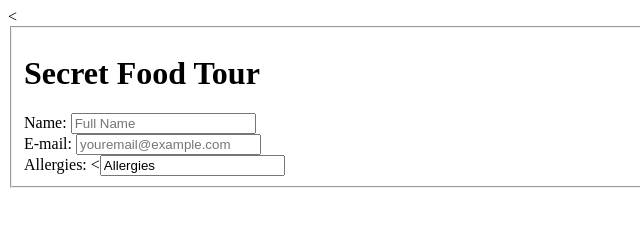
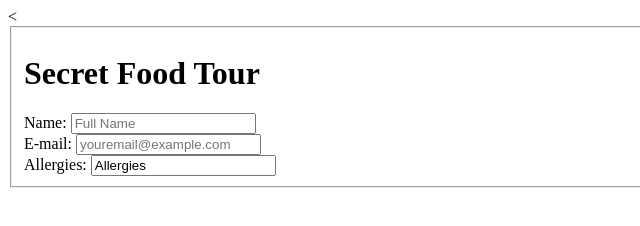
Before and after one commit to AnneshaMondal/362_lab3, a plain HTML site: page index.html in a window 1280 px wide. Shown: the full height of the page, 0-640 px from the left. Drawn offline with Linux system fonts and the light colour scheme.

Commit message:
extra < removed

```diff
--- a/index.html
+++ b/index.html
@@ -21,7 +21,7 @@
 
   <div class="field">
     <label>Allergies:</label>
-    <<input type="text" name="Allergies" value="Allergies">
+    <input type="text" name="Allergies" value="Allergies">
   </div>
 </fieldset>
 </form>
```
